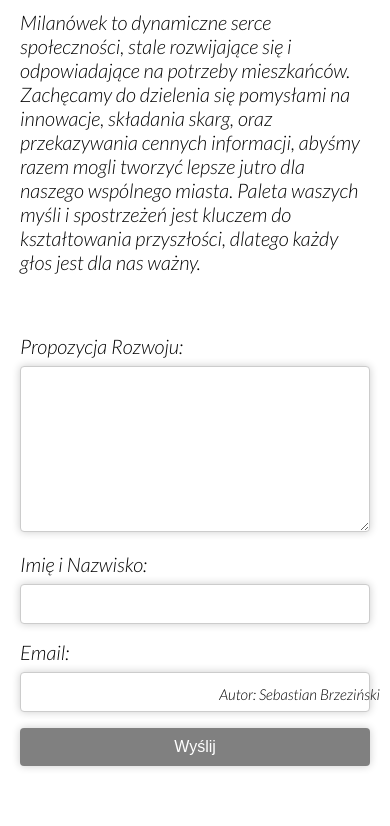
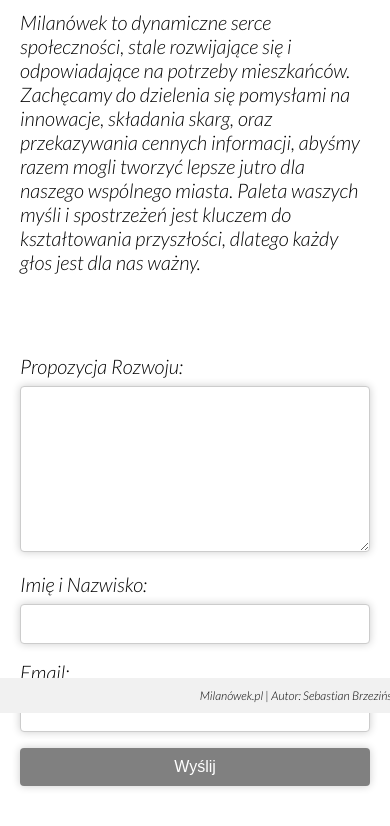
Before and after one commit to brzezinskisebastian/brzezinskisebastian.github.io, a plain HTML site: page index.html in a window 390 px wide. Shown: the part 131-957 px from the top of the page. Drawn offline with Linux system fonts and the light colour scheme.

Commit message:
Update index.html

```diff
--- a/index.html
+++ b/index.html
@@ -27,7 +27,7 @@
 
         .text-container {
             width: 100%;
-            margin-bottom: 20px;
+            margin-bottom: 40px; /* Zwiększony margines, aby uniknąć zakrywania przez autora */
         }
 
         .text-container p:first-child {
@@ -84,16 +84,38 @@
             background-color: #6d6d6d;
         }
 
-        .author {
+        .bottom-bar {
+            display: none; /* Ukryj na początku */
             position: fixed;
             bottom: 0;
-            right: 0;
+            width: 100%;
+            background-color: #f1f1f1;
             padding: 10px;
-            background-color: transparent;
-            font-size: 15px;
+            text-align: right;
+            font-size: 12px;
+        }
+
+        .bottom-bar a {
+            text-decoration: none;
+            color: #000;
+        }
+
+        @media only screen and (max-width: 600px) {
+            .bottom-bar {
+                display: block; /* Pojawia się tylko na małych ekranach */
+            }
+
+            .author-desktop {
+                display: none; /* Ukryj na desktopie */
+            }
+        }
+
+        @media only screen and (min-width: 601px) {
+            .author-mobile {
+                display: none; /* Ukryj na telefonie */
+            }
         }
     </style>
-
 </head>
 
 <body>
@@ -115,8 +137,8 @@
             <button type="submit">Wyślij</button>
         </form>
     </div>
-    <div class="author">
-        Autor: Sebastian Brzeziński
+    <div class="bottom-bar">
+        <a href="https://milanowek.pl" target="_blank">Milanówek.pl</a> | Autor: Sebastian Brzeziński
     </div>
 </body>
 
```
